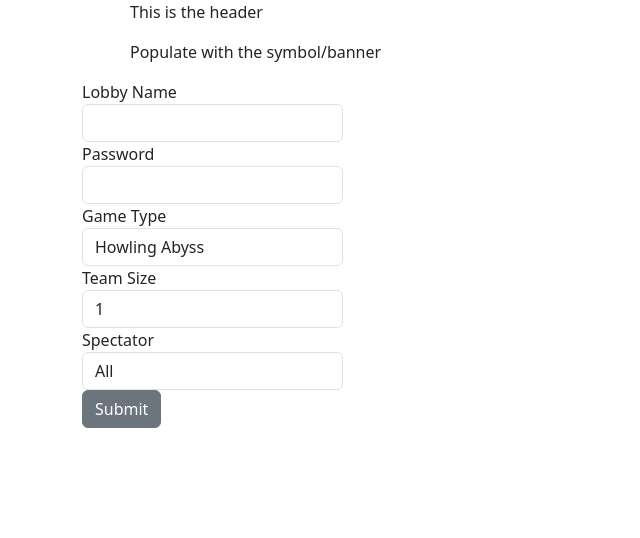
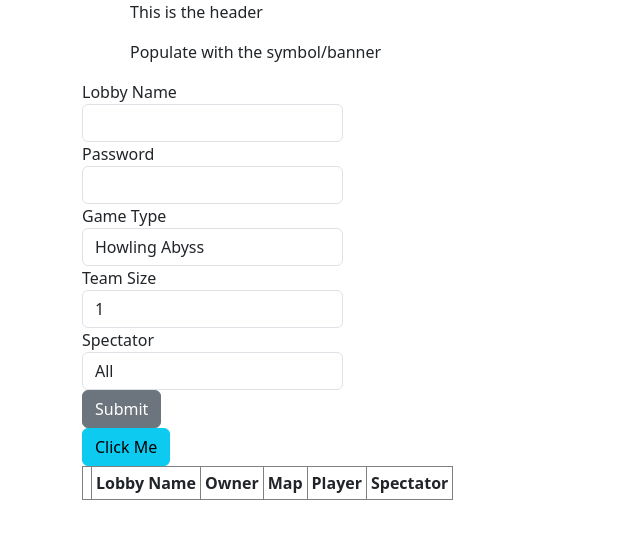
Before and after one commit to SerhatBasesgioglu/Plus30, a React (Create React App) app in the folder frontend/: page / in a window 1280 px wide. Shown: the top 538 px of the page, without its empty margins (0-640 px from the left). Built offline with nearby package versions, Linux system fonts and the light colour scheme.

Commit message:
Add lobby list

```diff
--- a/frontend/src/components/App.jsx
+++ b/frontend/src/components/App.jsx
@@ -1,5 +1,6 @@
 import LobbyForm from "./LobbyForm";
 import Header from "./Header";
+import LobbyList from "./LobbyList";
 import "bootstrap/dist/css/bootstrap.min.css";
 
 function App() {
@@ -7,6 +8,7 @@ function App() {
     <div className="App container">
       <Header />
       <LobbyForm />
+      <LobbyList />
     </div>
   );
 }
--- a/frontend/src/components/Header.jsx
+++ b/frontend/src/components/Header.jsx
@@ -1,6 +1,6 @@
 const Header = () => {
   return (
-    <div class="mx-5">
+    <div className="mx-5">
       <p>This is the header</p>
       <p>Populate with the symbol/banner</p>
     </div>
--- /dev/null
+++ b/frontend/src/components/LobbyList.jsx
@@ -0,0 +1,63 @@
+import { useState } from "react";
+import getAllLobbies from "../services/getAllLobbies";
+
+const LobbyList = () => {
+  const [lobbies, setLobbies] = useState([]);
+  let data;
+
+  const lobbyData = async () => {
+    data = await getAllLobbies();
+    data.sort((a, b) => {
+      if (a.lobbyName < b.lobbyName) {
+        return -1;
+      }
+      if (a.lobbyName > b.lobbyName) {
+        return 1;
+      }
+      return 0;
+    });
+    setLobbies(data);
+    console.log(data);
+  };
+
+  return (
+    <div>
+      <button type="button" className="btn btn-info" onClick={lobbyData}>
+        Click Me
+      </button>
+      <div>
+        <table className="table-sm table-bordered">
+          <thead>
+            <tr>
+              <th scope="col"></th>
+              <th scope="col">Lobby Name</th>
+              <th scope="col">Owner</th>
+              <th scope="col">Map</th>
+              <th scope="col">Player</th>
+              <th scope="col">Spectator</th>
+            </tr>
+          </thead>
+          <tbody>
+            {lobbies &&
+              lobbies.map((lobby) => (
+                <tr key={lobby.id}>
+                  <td>{lobby.hasPassword}</td>
+                  <td>{lobby.lobbyName}</td>
+                  <td>{lobby.ownerDisplayName}</td>
+                  <td>{lobby.gameType}</td>
+                  <td>
+                    {lobby.filledPlayerSlots}/{lobby.maxPlayerSlots}
+                  </td>
+                  <td>
+                    {lobby.filledSpectatorSlots}/{lobby.maxSpectatorSlots}
+                  </td>
+                </tr>
+              ))}
+          </tbody>
+        </table>
+      </div>
+    </div>
+  );
+};
+
+export default LobbyList;
--- /dev/null
+++ b/frontend/src/services/getAllLobbies.js
@@ -0,0 +1,8 @@
+import axios from "axios";
+
+const getAllLobbies = async () => {
+  const response = await axios.get("http://localhost:8080/lobby/all-lobbies");
+  return response.data;
+};
+
+export default getAllLobbies;
```
Also changed, not shown: 1 other file (tests, documents, lock files or other folders).
